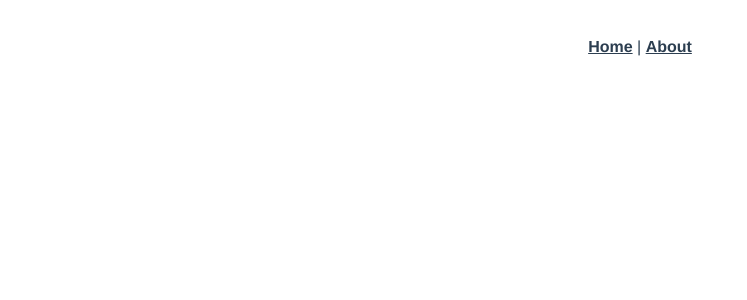
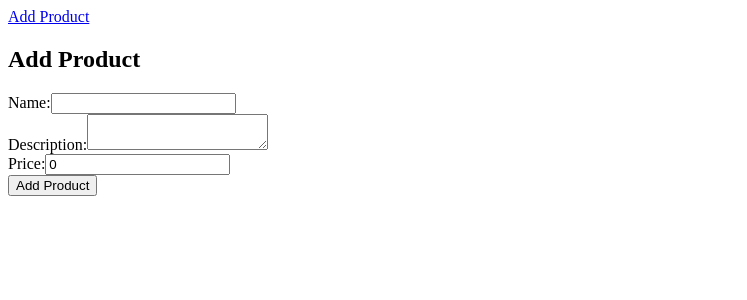
Before and after one commit to Jochele/Lab2, a Vue app: page /add-product in a window 1280 px wide. Before the commit this address had no page. Shown: the top 300 px of the page, without its empty margins (0-747 px from the left). Built offline with nearby package versions, Linux system fonts and the light colour scheme.

Commit message:
Add Product
Okay na, patuloy nalang sa ibang functions

```diff
--- a/src/App.vue
+++ b/src/App.vue
@@ -1,30 +1,17 @@
 <template>
-  <nav>
-    <router-link to="/">Home</router-link> |
-    <router-link to="/about">About</router-link>
-  </nav>
-  <router-view/>
+  <div id="app">
+    <nav>
+      <router-link to="/add-product">Add Product</router-link>
+    </nav>
+    <router-view/>
+  </div>
 </template>
 
+<script>
+export default {
+  name: 'App'
+}
+</script>
+
 <style>
-#app {
-  font-family: Avenir, Helvetica, Arial, sans-serif;
-  -webkit-font-smoothing: antialiased;
-  -moz-osx-font-smoothing: grayscale;
-  text-align: center;
-  color: #2c3e50;
-}
-
-nav {
-  padding: 30px;
-}
-
-nav a {
-  font-weight: bold;
-  color: #2c3e50;
-}
-
-nav a.router-link-exact-active {
-  color: #42b983;
-}
 </style>
--- /dev/null
+++ b/src/components/AddProductForm.vue
@@ -0,0 +1,48 @@
+<template>
+    <div>
+      <h2>Add Product</h2>
+      <form @submit.prevent="addProduct">
+        <div>
+          <label for="name">Name:</label>
+          <input type="text" id="name" v-model="newProduct.name" required>
+        </div>
+        <div>
+          <label for="description">Description:</label>
+          <textarea id="description" v-model="newProduct.description" required></textarea>
+        </div>
+        <div>
+          <label for="price">Price:</label>
+          <input type="number" id="price" v-model.number="newProduct.price" required>
+        </div>
+        <button type="submit">Add Product</button>
+      </form>
+    </div>
+  </template>
+
+  <script>
+  export default {
+    data() {
+      return {
+        newProduct: {
+          name: '',
+          description: '',
+          price: 0
+        }
+      };
+    },
+    methods: {
+      addProduct() {
+        this.$store.commit('addProduct', this.newProduct);
+        this.newProduct = {
+          name: '',
+          description: '',
+          price: 0
+        };
+        this.$emit('product-added');
+      }
+    }
+  };
+  </script>
+
+  <style scoped>
+  </style>
--- a/src/router/index.js
+++ b/src/router/index.js
@@ -1,25 +1,17 @@
-import { createRouter, createWebHistory } from 'vue-router'
-import HomeView from '../views/HomeView.vue'
+import { createRouter, createWebHistory } from 'vue-router';
+import AddProductForm from '../components/AddProductForm.vue';
 
 const routes = [
   {
-    path: '/',
-    name: 'home',
-    component: HomeView
-  },
-  {
-    path: '/about',
-    name: 'about',
-    // route level code-splitting
-    // this generates a separate chunk (about.[hash].js) for this route
-    // which is lazy-loaded when the route is visited.
-    component: () => import(/* webpackChunkName: "about" */ '../views/AboutView.vue')
+    path: '/add-product',
+    name: 'AddProductForm',
+    component: AddProductForm
   }
-]
+];
 
 const router = createRouter({
   history: createWebHistory(process.env.BASE_URL),
   routes
-})
+});
 
-export default router
+export default router;
--- a/src/store/index.js
+++ b/src/store/index.js
@@ -1,14 +1,18 @@
-import { createStore } from 'vuex'
+import { createStore } from 'vuex';
 
-export default createStore({
+const store = createStore({
   state: {
-  },
-  getters: {
+    products: []
   },
   mutations: {
+    addProduct(state, product) {
+      state.products.push(product);
+    }
   },
   actions: {
   },
   modules: {
   }
-})
+});
+
+export default store;
```
Also changed, not shown: src/main.js (+8 -5 lines).
